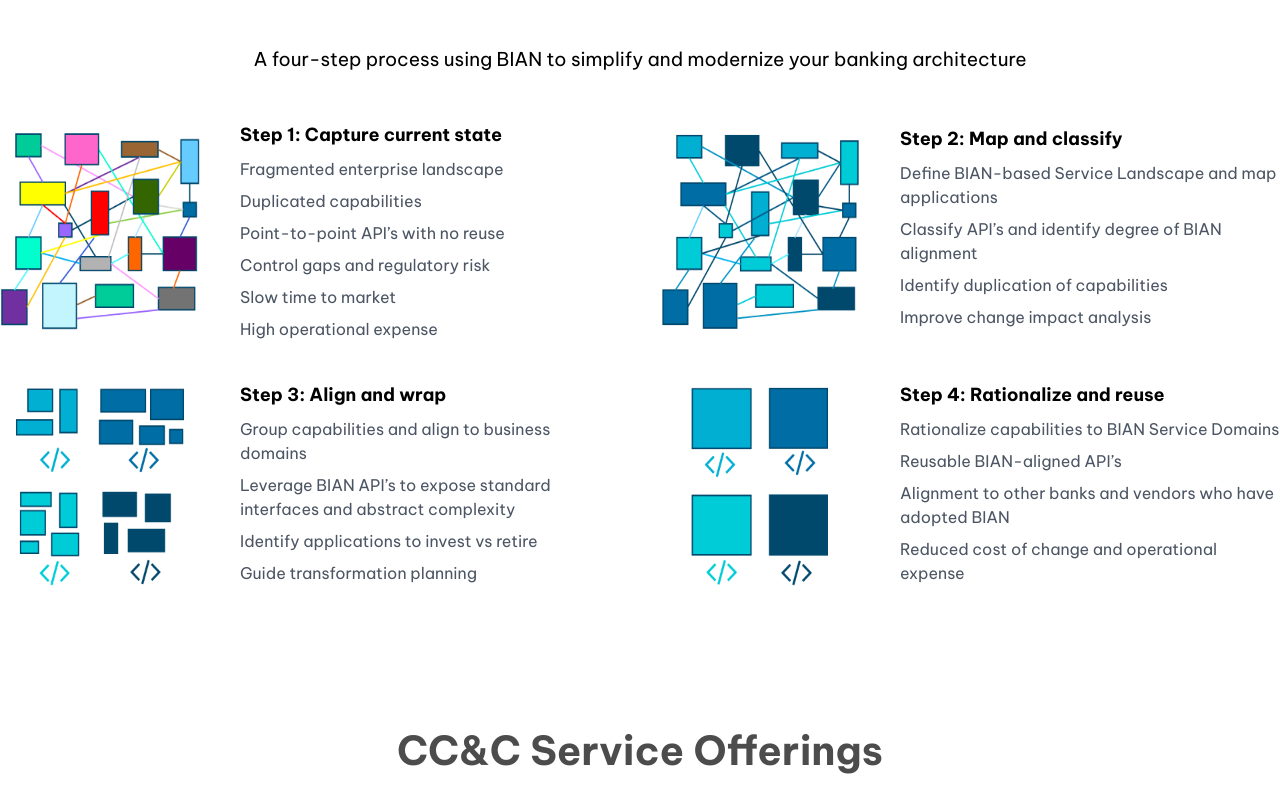
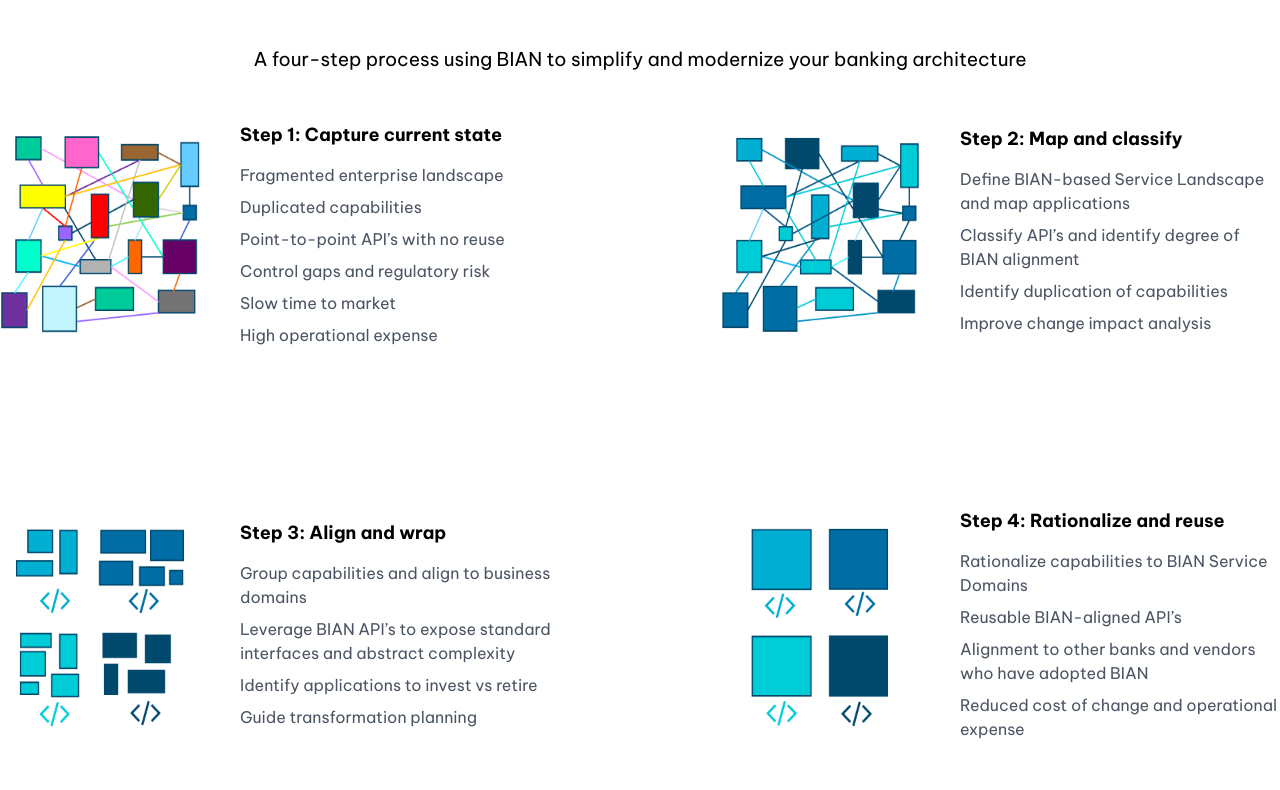
Before and after one commit to vinosmart/ccandc-ithots, a Next.js app: page /bian in a window 1280 px wide. Shown: the part 2690-3480 px from the top of the page. Built offline with nearby package versions, Linux system fonts and the light colour scheme.

Commit message:
fix:review

```diff
--- a/src/app/bian/page.tsx
+++ b/src/app/bian/page.tsx
@@ -427,7 +427,7 @@
           architecture
         </p>
         <section className="py-12 flex justify-center items-center  ">
-          <div className="  grid grid-cols-2 items-center gap-10 max-w-[1400px]">
+          <div className="  grid grid-cols-2 items-center gap-40 max-w-[1400px]">
             {trainings.map((training) => (
               <div key={training.id} className="flex gap-10  items-center ">
                 <Image
@@ -439,7 +439,7 @@
                 />
                 <div className="w-full ">
                   <h3 className="text-lg font-semibold">{training.title}</h3>
-                  <ul className="">
+                  <ul className="mt-3.5">
                     <li className="text-gray-600 mt-2 c">
                       {training.description}
                     </li>
```
